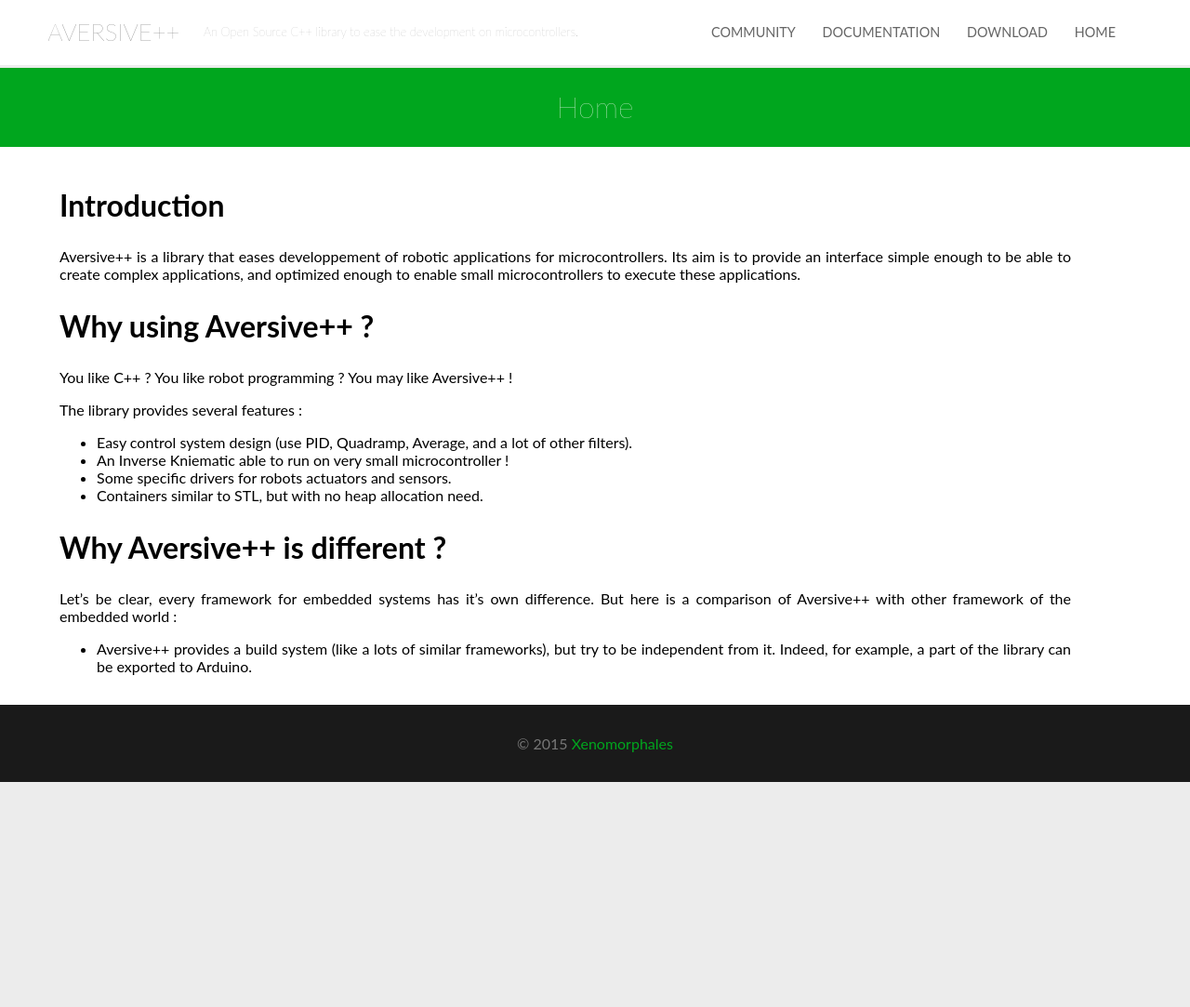
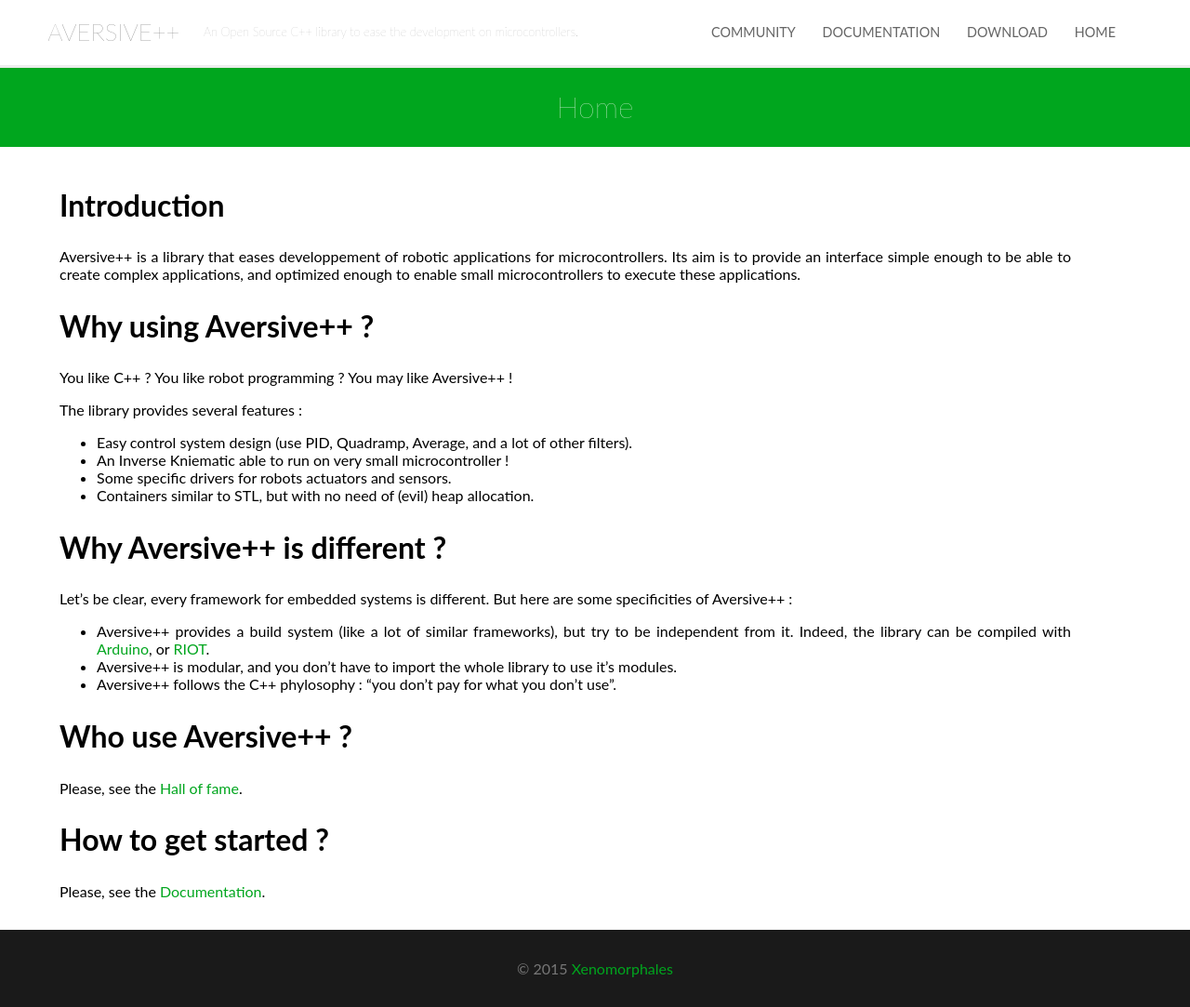
Before and after one commit to AversivePlusPlus/AversivePlusPlus.github.io, a Jekyll site: the page built from index.md, in a window 1280 px wide. Shown: the whole page at 93% size. Built offline with Jekyll 4.4.1, drawn with Linux system fonts in a browser that asks for light colours; before the commit the page ends 900 px from its top, so only the background shows below that.

Commit message:
Update index.md

```diff
--- a/index.md
+++ b/index.md
@@ -18,12 +18,22 @@ The library provides several features :
  - Easy control system design (use PID, Quadramp, Average, and a lot of other filters).
  - An Inverse Kniematic able to run on very small microcontroller !
  - Some specific drivers for robots actuators and sensors.
- - Containers similar to STL, but with no heap allocation need.
+ - Containers similar to STL, but with no need of (evil) heap allocation.
 
 # Why Aversive++ is different ?
 
-Let's be clear, every framework for embedded systems has it's own difference.
-But here is a comparison of Aversive++ with other framework of the embedded world :
+Let's be clear, every framework for embedded systems is different.
+But here are some specificities of Aversive++ :
 
- - Aversive++ provides a build system (like a lots of similar frameworks), but try to be independent from it.
-Indeed, for example, a part of the library can be exported to Arduino.
+ - Aversive++ provides a build system (like a lot of similar frameworks), but try to be independent from it.
+Indeed, the library can be compiled with [Arduino](https://www.arduino.cc/), or [RIOT](https://www.riot-os.org/).
+ - Aversive++ is modular, and you don't have to import the whole library to use it's modules.
+ - Aversive++ follows the C++ phylosophy : "you don't pay for what you don't use".
+
+# Who use Aversive++ ?
+
+Please, see the [Hall of fame](community.html).
+
+# How to get started ?
+
+Please, see the [Documentation](documentation.html).
```
